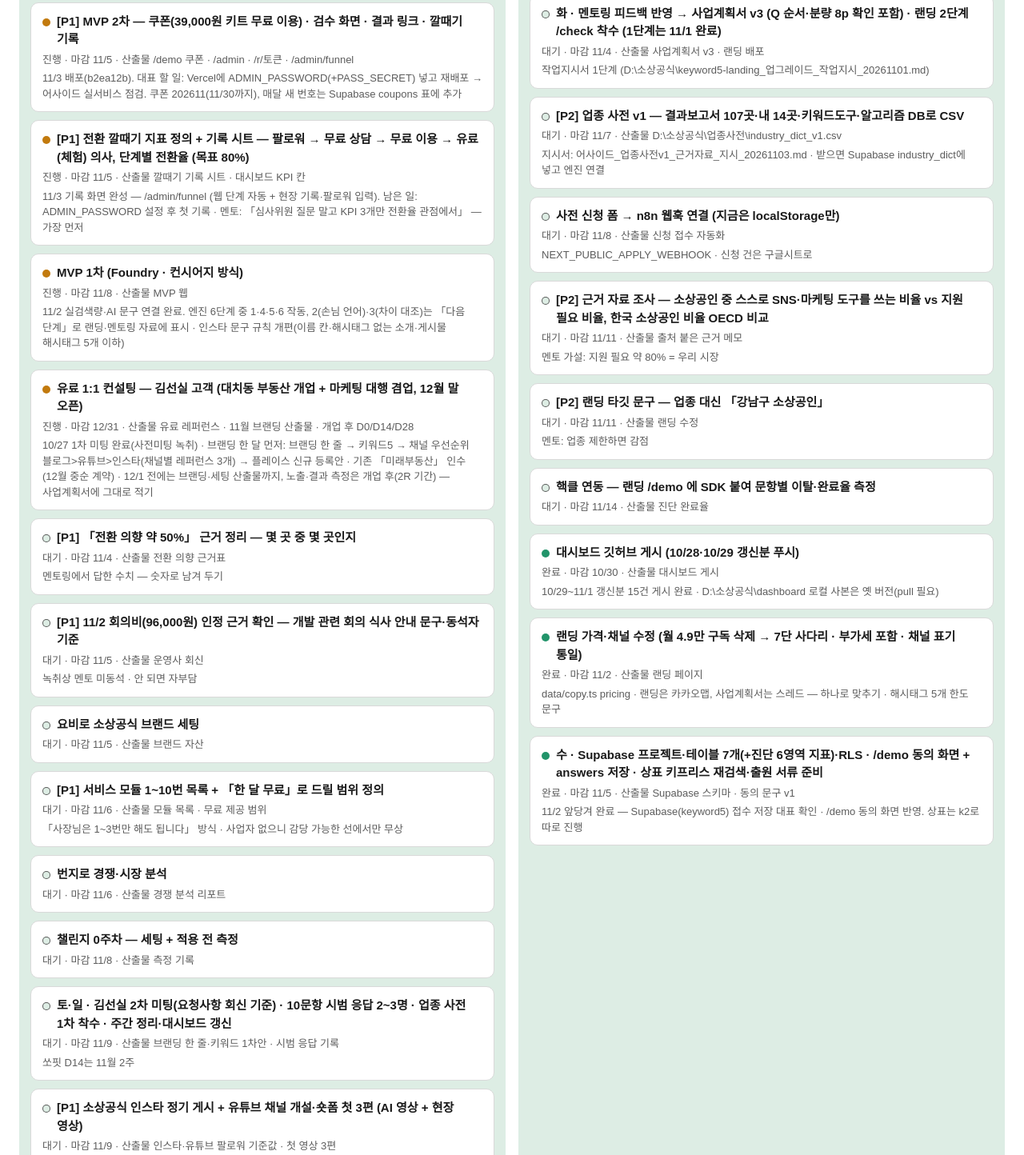
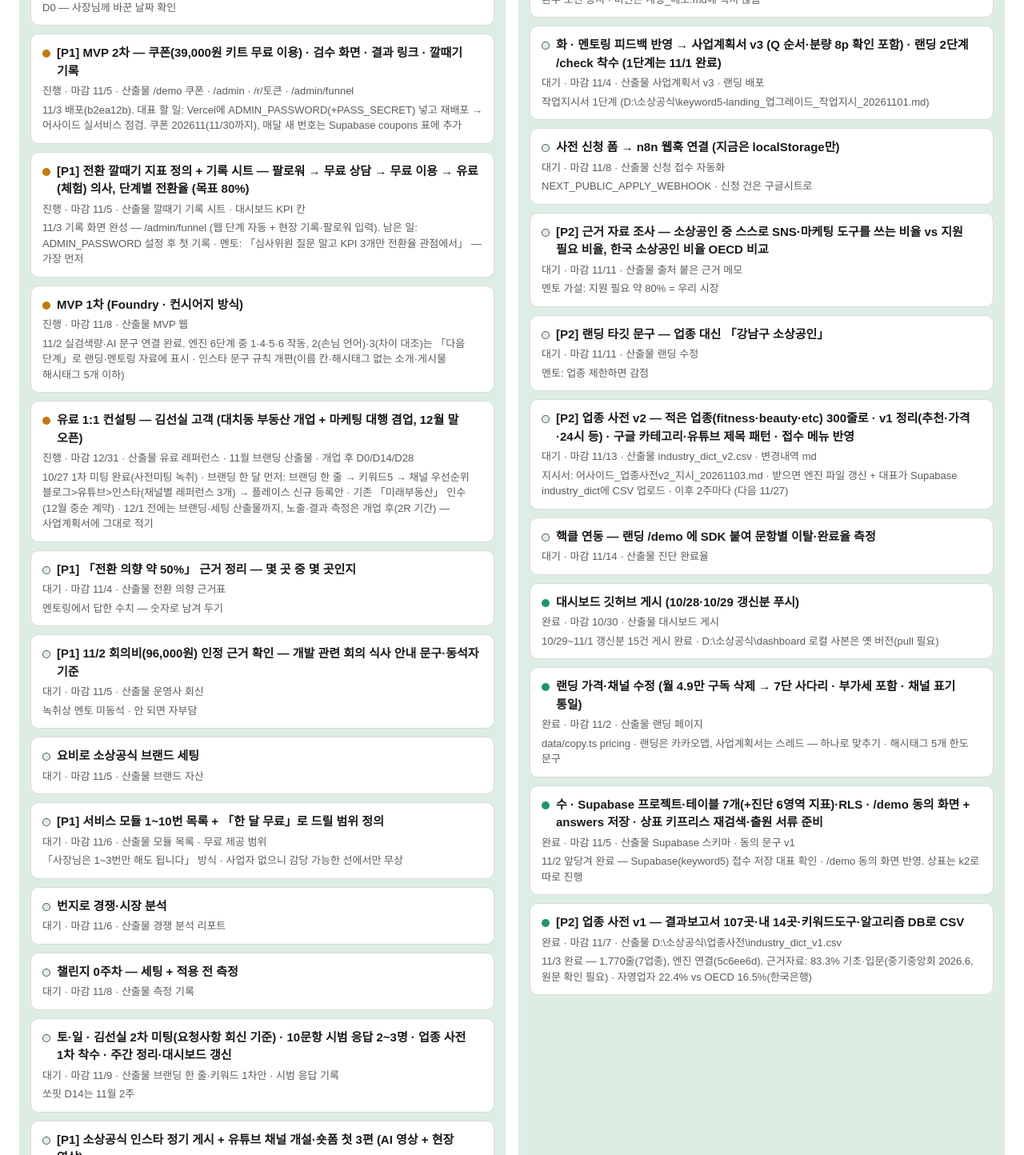
Before and after one commit to bominkimkr/sosanggongsik-dashboard, a plain HTML site: page index.html in a window 1280 px wide. Shown: the part 4214-5658 px from the top of the page at 80% size. Drawn offline with Linux system fonts and the light colour scheme.

Commit message:
업종 사전 v1 완료 · v2 과제(11/13) 추가
Co-Authored-By: Claude Opus 5.5 <noreply@anthropic.com>
Claude-Session: https://claude.ai/code/session_01ChdPHhpt3F5uUPKp7WxF86

```diff
--- a/index.html
+++ b/index.html
@@ -68,7 +68,8 @@ const DATA = {
     { id: "wk6", 제목: "토·일 · 김선실 2차 미팅(요청사항 회신 기준) · 10문항 시범 응답 2~3명 · 업종 사전 1차 착수 · 주간 정리·대시보드 갱신", 담당: "t1", 상태: "대기", 시작: "2026-11-08", 마감: "2026-11-09", 산출물: "브랜딩 한 줄·키워드 1차안 · 시범 응답 기록", 메모: "쏘핏 D14는 11월 2주" },
     // ── 멘토링 1회차 후속 — 우선순위 P1(이번 주) · P2(2회차 미팅 전) · P3(12/1 제출 전). 2026-11-03 녹취 기준 ──
     { id: "mv2", 제목: "[P1] MVP 2차 — 쿠폰(39,000원 키트 무료 이용) · 검수 화면 · 결과 링크 · 깔때기 기록", 담당: "t1", 상태: "진행", 시작: "2026-11-03", 마감: "2026-11-05", 산출물: "/demo 쿠폰 · /admin · /r/토큰 · /admin/funnel", 메모: "11/3 배포(b2ea12b). 대표 할 일: Vercel에 ADMIN_PASSWORD(+PASS_SECRET) 넣고 재배포 → 어사이드 실서비스 점검. 쿠폰 202611(11/30까지), 매달 새 번호는 Supabase coupons 표에 추가" },
-    { id: "dict1", 제목: "[P2] 업종 사전 v1 — 결과보고서 107곳·내 14곳·키워드도구·알고리즘 DB로 CSV", 담당: "w1", 상태: "대기", 시작: "2026-11-03", 마감: "2026-11-07", 산출물: "D:\\소상공식\\업종사전\\industry_dict_v1.csv", 메모: "지시서: 어사이드_업종사전v1_근거자료_지시_20261103.md · 받으면 Supabase industry_dict에 넣고 엔진 연결" },
+    { id: "dict1", 제목: "[P2] 업종 사전 v1 — 결과보고서 107곳·내 14곳·키워드도구·알고리즘 DB로 CSV", 담당: "w1", 상태: "완료", 시작: "2026-11-03", 마감: "2026-11-07", 산출물: "D:\\소상공식\\업종사전\\industry_dict_v1.csv", 메모: "11/3 완료 — 1,770줄(7업종), 엔진 연결(5c6ee6d). 근거자료: 83.3% 기초·입문(중기중앙회 2026.6, 원문 확인 필요) · 자영업자 22.4% vs OECD 16.5%(한국은행)" },
+    { id: "dict2", 제목: "[P2] 업종 사전 v2 — 적은 업종(fitness·beauty·etc) 300줄로 · v1 정리(추천·가격·24시 등) · 구글 카테고리·유튜브 제목 패턴 · 접수 메뉴 반영", 담당: "w1", 상태: "대기", 시작: "2026-11-04", 마감: "2026-11-13", 산출물: "industry_dict_v2.csv · 변경내역 md", 메모: "지시서: 어사이드_업종사전v2_지시_20261103.md · 받으면 엔진 파일 갱신 + 대표가 Supabase industry_dict에 CSV 업로드 · 이후 2주마다 (다음 11/27)" },
     { id: "m1", 제목: "[P1] 전환 깔때기 지표 정의 + 기록 시트 — 팔로워 → 무료 상담 → 무료 이용 → 유료(체험) 의사, 단계별 전환율 (목표 80%)", 담당: "t1", 상태: "진행", 시작: "2026-11-03", 마감: "2026-11-05", 산출물: "깔때기 기록 시트 · 대시보드 KPI 칸", 메모: "11/3 기록 화면 완성 — /admin/funnel (웹 단계 자동 + 현장 기록·팔로워 입력). 남은 일: ADMIN_PASSWORD 설정 후 첫 기록 · 멘토: 「심사위원 질문 말고 KPI 3개만 전환율 관점에서」 — 가장 먼저" },
     { id: "m2", 제목: "[P1] 「전환 의향 약 50%」 근거 정리 — 몇 곳 중 몇 곳인지", 담당: "t1", 상태: "대기", 시작: "2026-11-03", 마감: "2026-11-04", 산출물: "전환 의향 근거표", 메모: "멘토링에서 답한 수치 — 숫자로 남겨 두기" },
     { id: "m3", 제목: "[P1] 서비스 모듈 1~10번 목록 + 「한 달 무료」로 드릴 범위 정의", 담당: "t1", 상태: "대기", 시작: "2026-11-04", 마감: "2026-11-06", 산출물: "모듈 목록 · 무료 제공 범위", 메모: "「사장님은 1~3번만 해도 됩니다」 방식 · 사업자 없으니 감당 가능한 선에서만 무상" },
```
